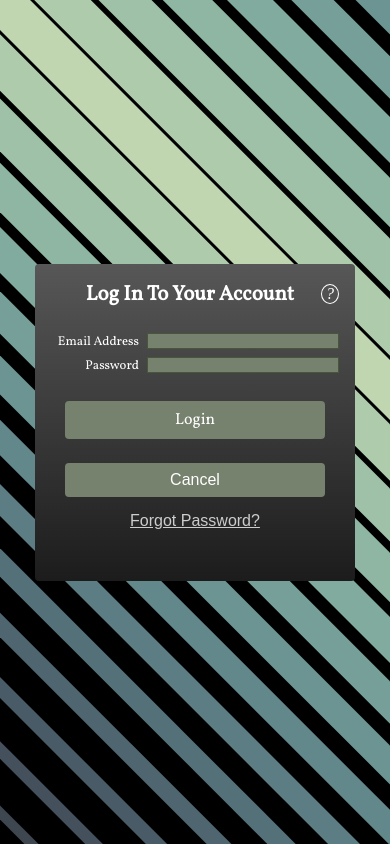
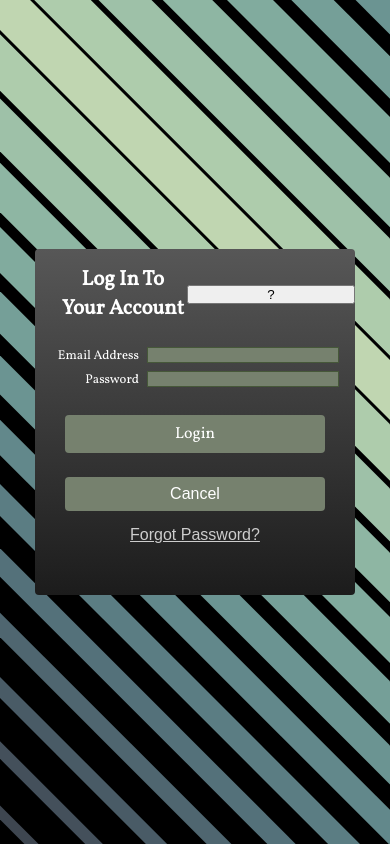
Before and after one commit to paul172v/duke-of-gordon-menu-interface--frontend, a React (Vite) app: page /login in a window 390 px wide. Built offline with nearby package versions, Linux system fonts and the light colour scheme.

Commit message:
added tooltip in login to show demo accounts

```diff
--- a/src/components/authentication/login/Login.module.scss
+++ b/src/components/authentication/login/Login.module.scss
@@ -170,6 +170,20 @@
   text-decoration: underline;
 }
 
+.btn-tooltip-mobile {
+  display: none;
+}
+
+@media (max-width: 800px) {
+  .tooltip-trigger {
+    display: none;
+  }
+
+  .btn-tooltip-mobile {
+    display: block;
+  }
+}
+
 @media (max-width: 480px) {
   .box {
     min-height: auto;
--- a/src/components/authentication/login/Login.tsx
+++ b/src/components/authentication/login/Login.tsx
@@ -49,6 +49,10 @@ const Login: React.FC<T> = (props) => {
 
   const turnOffTooltipHandler = () => {
     showTooltip && setShowTooltip(false);
+  };
+
+  const toggleTooltipHandler = () => {
+    setShowTooltip(!showTooltip);
   };
 
   const submitHandler = async (
@@ -163,6 +167,12 @@ const Login: React.FC<T> = (props) => {
           >
             ?
           </p>
+          <button
+            className={classes["btn-tooltip-mobile"]}
+            onClick={toggleTooltipHandler}
+          >
+            ?
+          </button>
         </div>
         <div className={classes["form-wrapper"]}>
           <form className={classes.form} onSubmit={submitHandler}>
```
